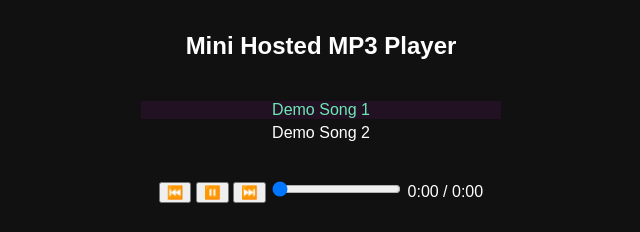
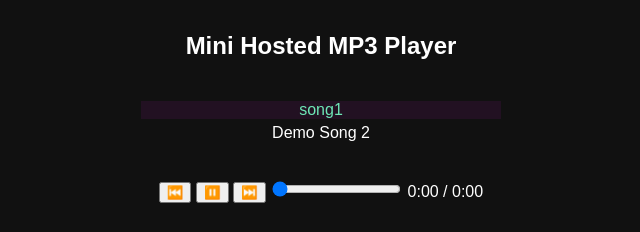
Before and after one commit to weemonethan-hash/music-test, a plain HTML site: page index.html in a window 1280 px wide. Shown: the top 232 px of the page, 319-959 px from the left. Drawn offline with Linux system fonts and the light colour scheme.

Commit message:
Update song URL in index.html

```diff
--- a/index.html
+++ b/index.html
@@ -25,7 +25,7 @@
   <script>
     // List your hosted files here!
     const tracks = [
-      { name:"Demo Song 1", url:"songs/song1.mp3" },
+      { name:"song1", url:"music-test/song1.mp3" },
       { name:"Demo Song 2", url:"songs/song2.mp3" }
     ];
 
```
